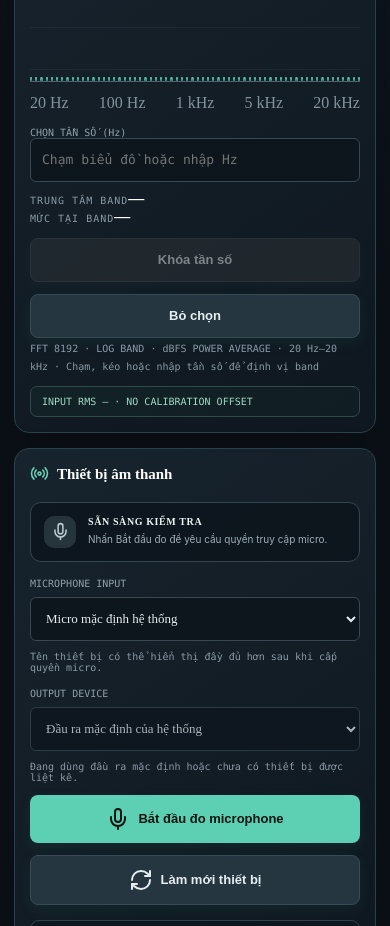
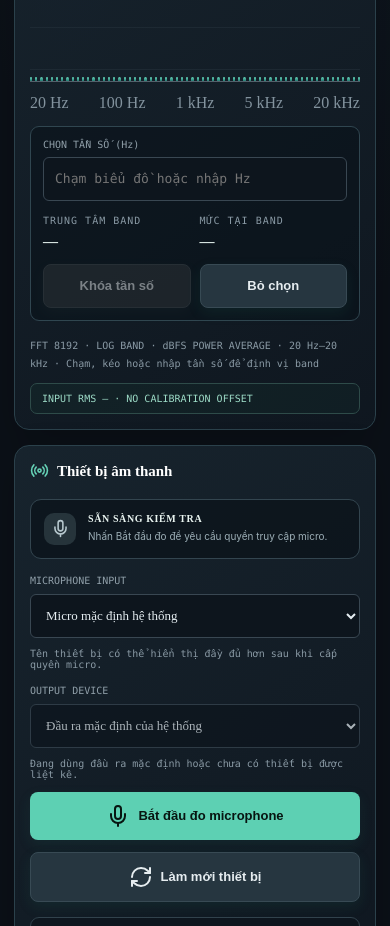
Before and after one commit to nhocktrung2019-ux/CHURCH-AUDIO-AI, a React (Vite) app: page / in a window 390 px wide. Shown: the part 940-1866 px from the top of the page. Built offline with nearby package versions, Linux system fonts and the light colour scheme.

Commit message:
style: polish RTA, feedback memory and mic profile controls

```diff
--- a/src/styles.css
+++ b/src/styles.css
@@ -351,3 +351,40 @@ footer{padding-bottom:calc(26px + env(safe-area-inset-bottom))}
 .webgl-hint{position:absolute;z-index:2;left:10px;right:10px;top:10px;padding:8px 10px;border:1px solid #52716f;border-radius:6px;background:rgba(5,14,20,.78);color:#b7d8d0;font:9px ui-monospace,SFMono-Regular,Consolas,monospace;letter-spacing:.5px;pointer-events:none}
 .room-svg-hidden{display:none}
 @media(max-width:540px){.church-webgl{height:430px}.webgl-hint{font-size:8px;line-height:1.5}}
+
+
+/* RTA cursor, feedback memory and microphone sensitivity profile */
+.rta-chart{touch-action:pan-y;cursor:crosshair;isolation:isolate}
+.rta-chart i{pointer-events:none}
+.rta-cursor-line{position:absolute;z-index:3;top:0;bottom:0;width:2px;background:#f4bd55;box-shadow:0 0 8px rgba(244,189,85,.8);pointer-events:none}
+.rta-frequency-controls{display:grid;grid-template-columns:minmax(150px,1.35fr) repeat(2,minmax(100px,1fr)) auto auto;align-items:end;gap:9px;margin:14px 0;padding:12px;border:1px solid #304650;border-radius:9px;background:rgba(8,17,24,.55)}
+.rta-frequency-controls label{margin:0!important}
+.rta-frequency-controls input{display:block;width:100%;margin-top:7px}
+.rta-frequency-reading{display:flex;min-width:0;flex-direction:column;gap:7px;padding:5px 0}
+.rta-frequency-reading strong{font-size:15px;color:#e6f4ef;overflow-wrap:anywhere}
+.rta-frequency-controls button{width:auto!important;min-width:90px;margin:0!important;padding:10px!important;white-space:nowrap}
+.feedback-save-cursor{display:flex;align-items:center;justify-content:space-between;gap:14px;padding:13px;margin:12px 0;border:1px solid #39564f;border-radius:9px;background:rgba(19,48,42,.55)}
+.feedback-save-cursor div{display:flex;min-width:0;flex-direction:column;gap:5px}
+.feedback-save-cursor b{font-size:16px;color:#e9f5ef}
+.feedback-save-cursor button{width:auto!important;flex:none;margin:0!important}
+.saved-feedback-heading{display:flex;align-items:center;justify-content:space-between;gap:12px;margin-top:20px;padding-top:15px;border-top:1px solid #293640}
+.saved-feedback-heading button{width:auto!important;margin:0!important;padding:9px 12px!important}
+.feedback-save-cursor button:disabled{opacity:.45}
+.mic-profile-device{display:flex;flex-direction:column;gap:5px;padding:11px 13px;margin:10px 0;border:1px solid #314d59;border-radius:8px;background:#111f29}
+.mic-profile-device b{font-size:12px;color:#e7f2ef;overflow-wrap:anywhere}
+.mic-sensitivity-reading{display:grid;grid-template-columns:repeat(2,minmax(0,1fr));gap:10px;margin:14px 0}
+.mic-sensitivity-reading>div{min-width:0;padding:12px;border:1px solid #304650;border-radius:8px;background:#101d26}
+.mic-sensitivity-reading small,.mic-sensitivity-reading strong{display:block}
+.mic-sensitivity-reading strong{font-size:17px;margin-top:6px;color:#a9e8d4;overflow-wrap:anywhere}
+.mic-sensitivity-panel textarea{display:block;width:100%;padding:11px;background:#0d151d;color:#e5edf1;border:1px solid #394752;border-radius:6px;resize:vertical;font:13px inherit}
+.webgl-error{position:absolute;z-index:3;left:12px;right:12px;bottom:12px;padding:12px;border:1px solid #8f6044;border-radius:8px;background:rgba(40,25,18,.92);color:#ffd4b2;font-size:12px;line-height:1.5}
+@media(max-width:720px){
+ .rta-frequency-controls{grid-template-columns:1fr 1fr}
+ .rta-frequency-controls label{grid-column:1/-1}
+ .rta-frequency-controls button{width:100%!important}
+ .feedback-save-cursor{align-items:stretch;flex-direction:column}
+ .feedback-save-cursor button{width:100%!important}
+ .saved-feedback-heading{align-items:stretch;flex-direction:column}
+ .saved-feedback-heading button{width:100%!important}
+}
+@media(max-width:420px){.mic-sensitivity-reading{grid-template-columns:1fr}}
```
